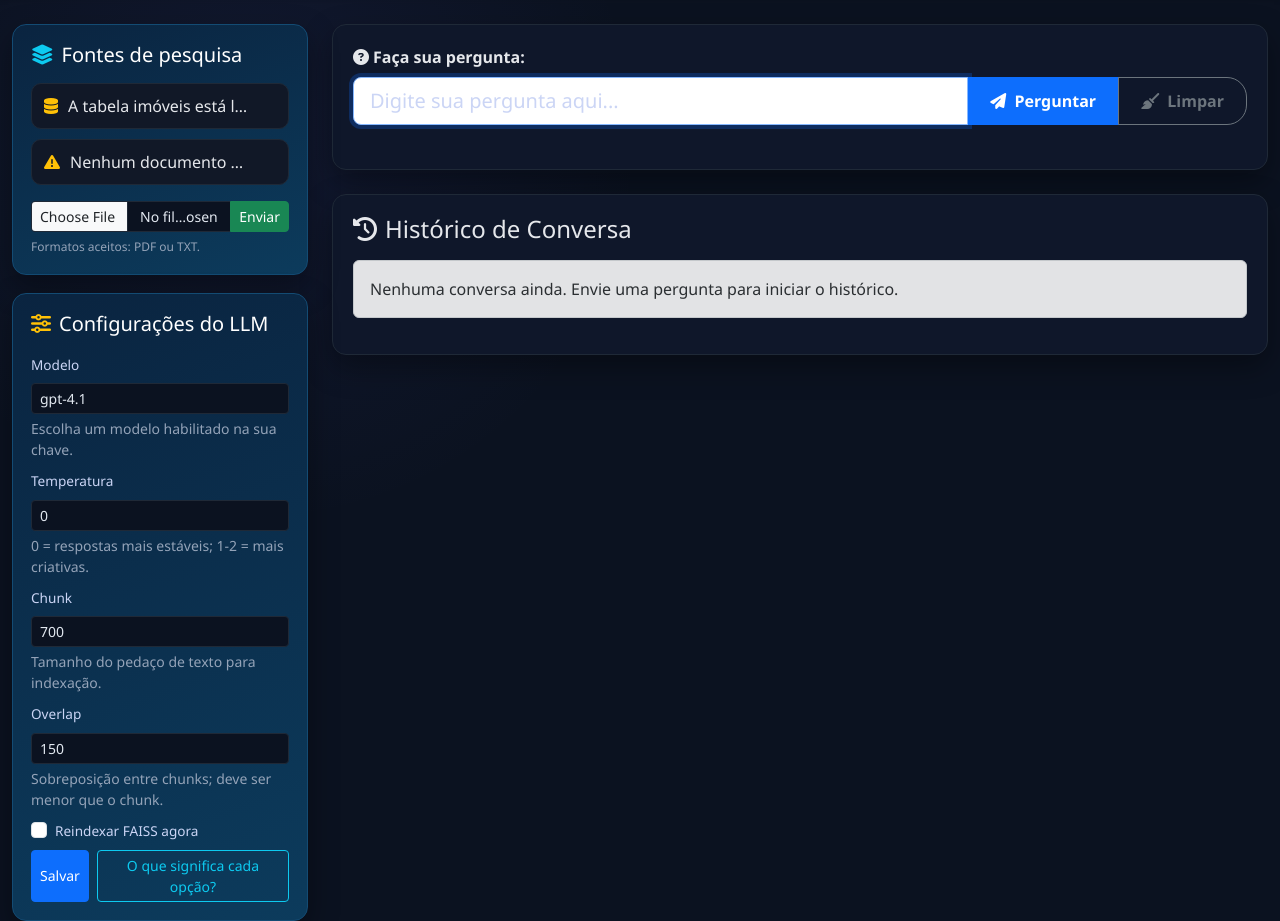
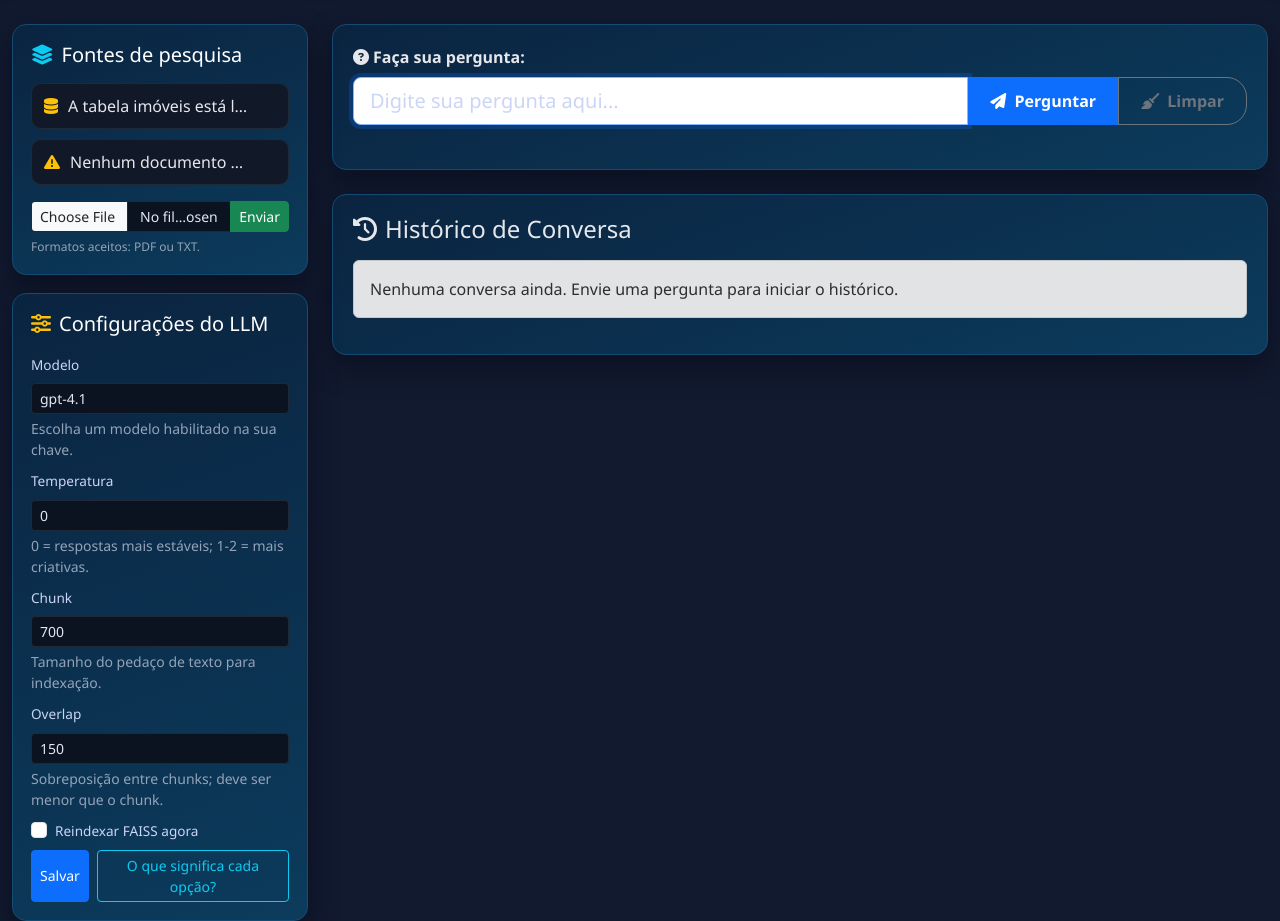
Before and after one commit to andreportol/ASSISTENTE_SINTER, a Django app: page / in a window 1280 px wide. Shown: the part 56-977 px from the top of the page. Run offline with Django 5.2, Linux system fonts and the light colour scheme.

Commit message:
Alterando a cor de fundo.

```diff
--- a/app/core/static/core/css/main.css
+++ b/app/core/static/core/css/main.css
@@ -1,5 +1,13 @@
+html,
 body {
-    background: radial-gradient(circle at 20% 20%, rgba(99,102,241,0.08), transparent 30%), #0b1220;
+    min-height: 100%;
+}
+html {
+    background-color: #0b1220;
+}
+body {
+    background: linear-gradient(180deg, rgba(99,102,241,0.08), rgba(99,102,241,0.08)), #0b1220;
+    background-attachment: fixed;
     font-family: 'Segoe UI', Tahoma, Geneva, Verdana, sans-serif;
     color: #e5e7eb;
 }
@@ -18,6 +26,11 @@ body {
 .panel-sidebar {
     background: linear-gradient(160deg, #0a2440 0%, #0c3b5c 100%);
     border-color: #134b73;
+}
+.charts-page {
+    min-height: 100vh;
+    background: #0b1220;
+    padding-bottom: 32px;
 }
 .chart-card {
     width: 100%;
--- a/app/core/templates/core/index.html
+++ b/app/core/templates/core/index.html
@@ -11,7 +11,7 @@
         </div>
 
         <div class="col-12 col-lg-9">
-            <div class="document-container">
+            <div class="document-container panel-sidebar">
                 <form method="post" class="mb-4" id="ask-form">
                     {% csrf_token %}
                     <div class="mb-3">
@@ -71,7 +71,7 @@
                 {% endif %}
             </div>
 
-            <div class="document-container mt-4">
+            <div class="document-container panel-sidebar mt-4">
                 <h4 class="mb-3"><i class="fas fa-history me-2"></i>Histórico de Conversa</h4>
                 {% if history %}
                     <div class="timeline">
--- a/app/core/views.py
+++ b/app/core/views.py
@@ -604,6 +604,8 @@ def charts(request):
 
     tables = _get_authorized_tables()
     table = (request.POST.get("table") or request.GET.get("table") or "").strip()
+    if not table and "imoveis" in tables:
+        table = "imoveis"
     label_col = (request.POST.get("label_col") or "").strip()
     label_value = (request.POST.get("label_value") or "").strip()
     value_col = (request.POST.get("value_col") or "").strip()
```
Also changed, not shown: app/core/templates/core/charts.html (+8 -6 lines).
